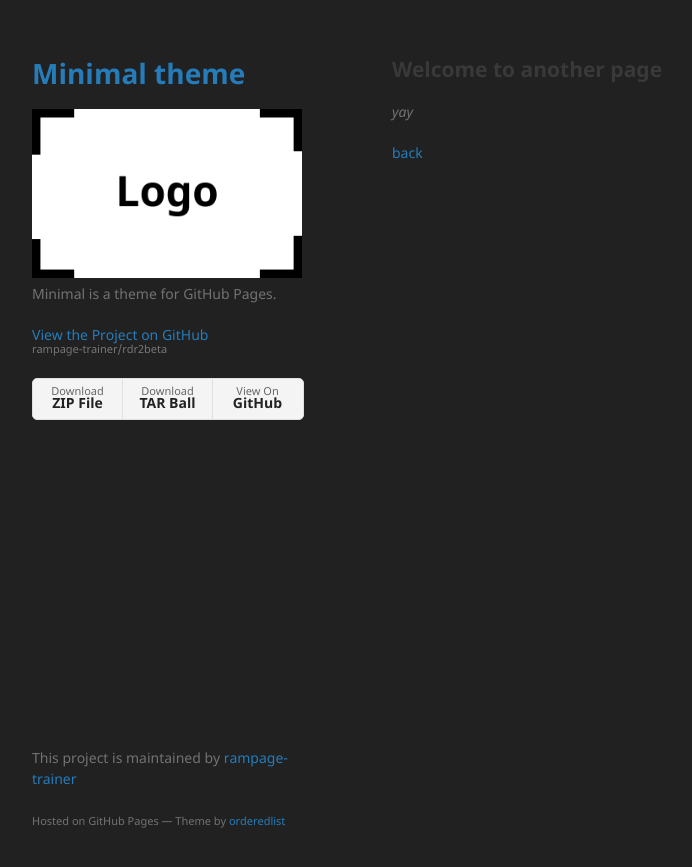
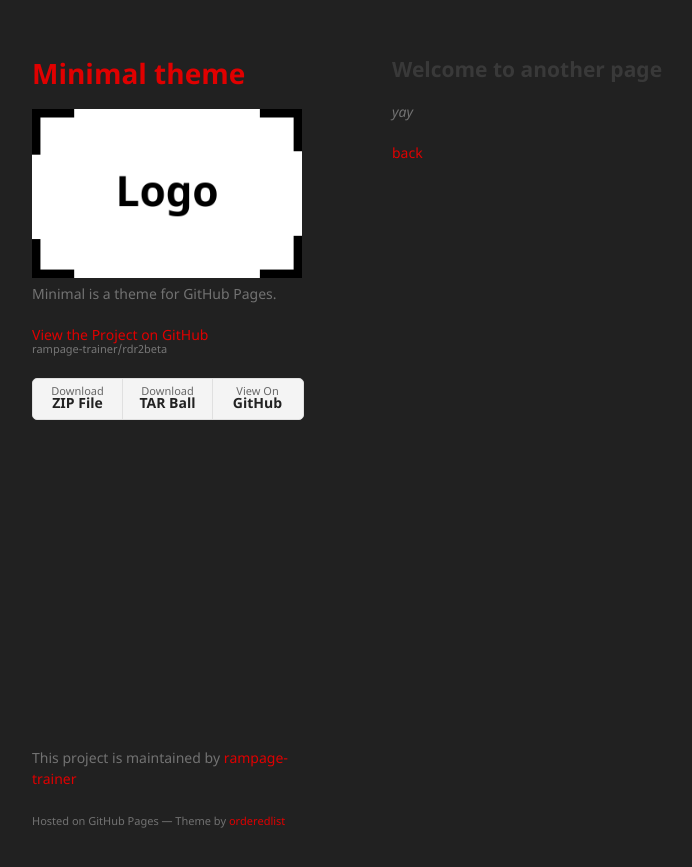
Before and after one commit to rampage-trainer/rdr2beta, a Jekyll site: the page built from another-page.md, in a window 1280 px wide. Shown: the top 867 px of the page, without its empty margins (178-870 px from the left). Built offline with Jekyll 4.4.1, drawn with Linux system fonts in a browser that asks for light colours; our own code applies the rules of GitHub Pages for plain Markdown files.

Commit message:
Update jekyll-theme-minimal.scss

```diff
--- a/_sass/jekyll-theme-minimal.scss
+++ b/_sass/jekyll-theme-minimal.scss
@@ -35,7 +35,7 @@ h3, h4, h5, h6 {
 }
 
 a {
-  color:#267CB9;
+  color:#e00000;
   text-decoration:none;
 }
 
```
